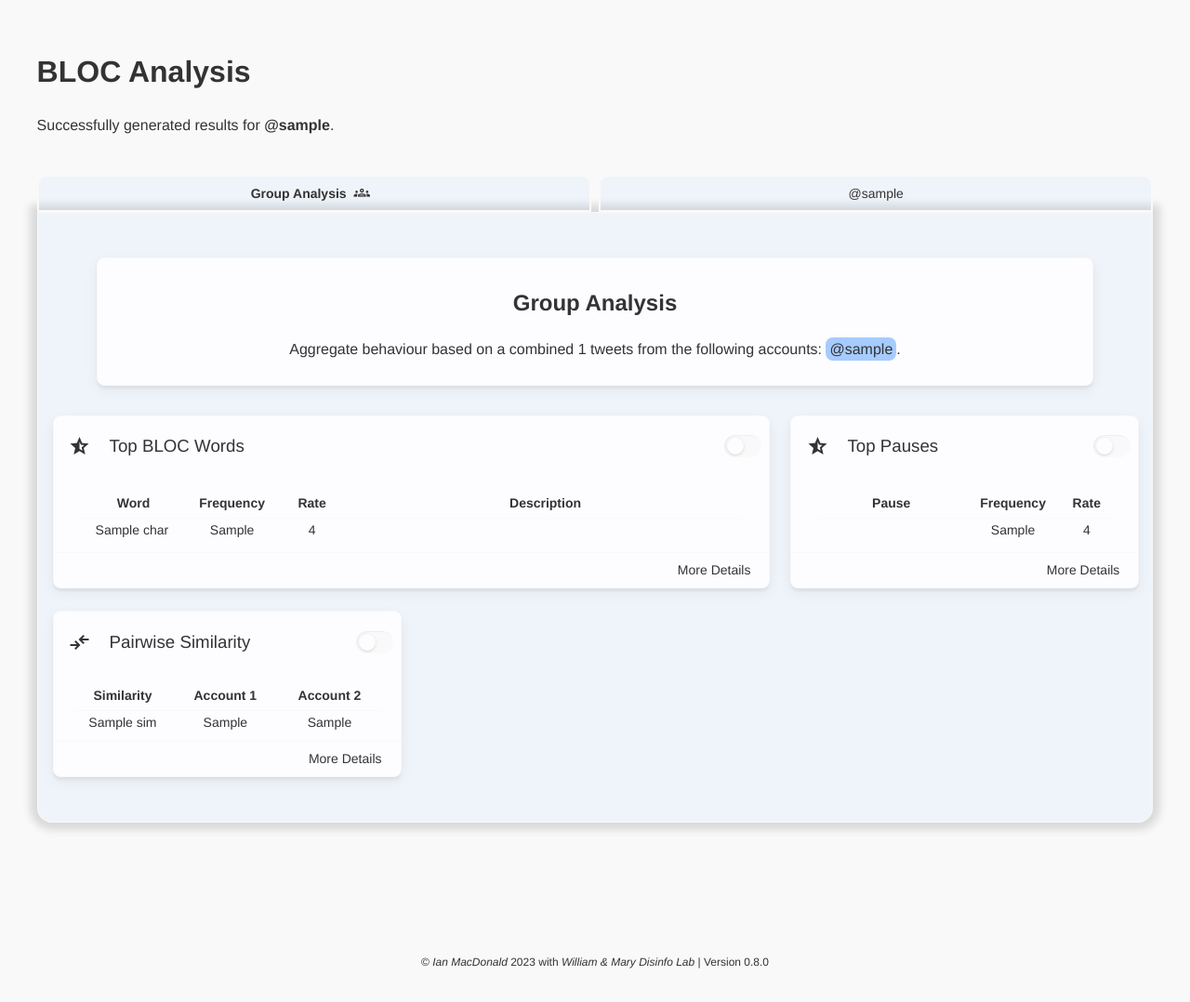
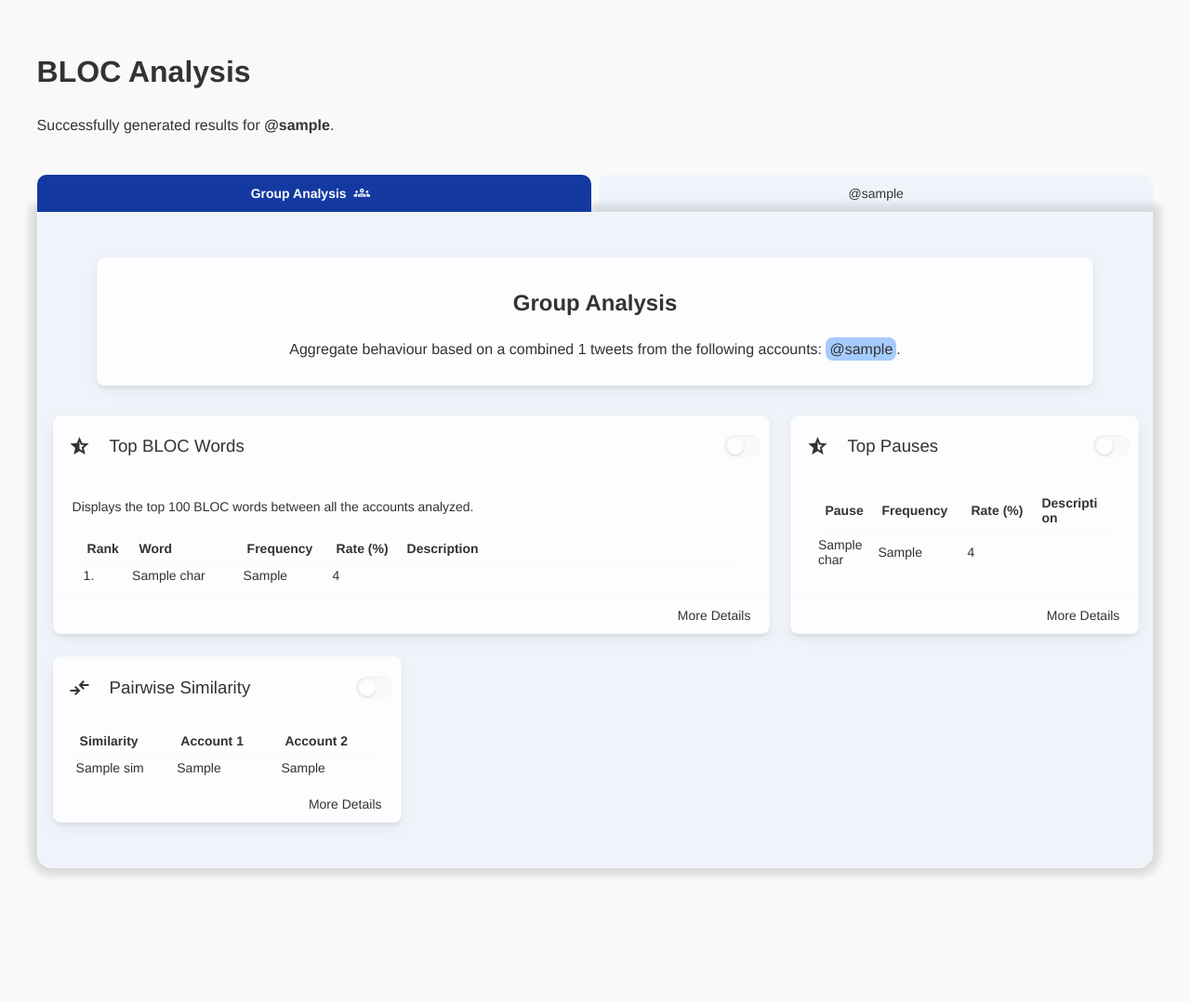
Before and after one commit to immacdonald/agwagram, a Django app: template blocdemo/templates/analysis_results.html in a window 1280 px wide. Shown: the part 69-1147 px from the top of the page at 93% size. Before the commit the page ends 1111 px from the top, so only its background shows below. Run offline with Django 4.2, Linux system fonts and the light colour scheme; the template is opened without the code that fills it: most values are stand-ins (such as "Sample title", 1, 10 or a date in 2020); style sheets or scripts are compiled from the project's sources; some libraries are stand-ins or nearby versions.

Commit message:
Minor formatting changes for top BLOC cards

```diff
--- a/blocdemo/static/scss/styles.scss
+++ b/blocdemo/static/scss/styles.scss
@@ -661,7 +661,7 @@ table {
 	border-spacing: 0;
 	width: 100%;
 	line-height: normal;
-	text-align: center;
+	text-align: left;
 
 }
 
@@ -699,13 +699,15 @@ tr:nth-child(odd):not(:first-child) {
 		flex-basis: 0;
 		border-radius: 10px 10px 0 0;
 		background-color: var(--c-background-trans);
+		border: none;
 
 		&:not(:last-child) {
 			margin-right: 0.5rem;
 		}
 
 		&.active {
-			color: var(--c-text-action);
+			color: var(--c-text-accent);
+			background-color: var(--c-accent-primary);
 			font-weight: bold;
 		}
 	}
--- a/blocdemo/templates/analysis_results.html
+++ b/blocdemo/templates/analysis_results.html
@@ -53,23 +53,25 @@ Results | BLOC
                     <p>This is more information about the BLOC word frequency analysis.</p>
                 </div>
                 <div class="card-body">
+                    <p>Displays the top 100 BLOC words between all the accounts analyzed.</p>
                     <div class="scrollable">
                         <table>
                             <tr>
+                                <th style="width: 40px">Rank</th>
                                 <th style="width: 100px">Word</th>
                                 <th style="width: 80px">Frequency</th>
-                                <th style="width: 60px">Rate</th>
+                                <th style="width: 60px">Rate (%)</th>
                                 <th>Description</th>
                             </tr>
                             {% for word in group_top_bloc_words %}
                             <tr>
+                                <td>{{word.rank}}.</td>
                                 <td>
                                     {% for char in word.term %}
                                         <div class="hoverable-text">
                                             {{ char }}
                                             <span class="hoverable-tooltip">{{ char|get_description }}</span>
                                         </div>
-                                        {% if not forloop.last %},&nbsp;{% endif %}
                                     {% endfor %}
                                 </td>
                                 <td>{{word.term_freq}}</td>
@@ -110,13 +112,24 @@ Results | BLOC
                     <div class="scrollable">
                         <table>
                             <tr>
-                                <th class="table-main">Pause</th>
-                                <th>Frequency</th>
-                                <th>Rate</th>
+                                <th style="width: 45px">Pause</th>
+                                <th style="width: 80px">Frequency</th>
+                                <th style="width: 60px">Rate (%)</th>
+                                <th>Description</th>
                             </tr>
                             {% for word in group_top_time %}
                             <tr>
                                 <td>
+                                    {% for char in word.term %}
+                                        <div class="hoverable-text">
+                                            {{ char }}
+                                            <span class="hoverable-tooltip">{{ char|get_description }}</span>
+                                        </div>
+                                    {% endfor %}
+                                </td>
+                                <td>{{word.term_freq}}</td>
+                                <td>{{word.term_rate}}</td>
+                                <td style="text-align: left">
                                     {% for char in word.term %}
                                         <div class="hoverable-text">
                                             {{ char|get_description }}
@@ -125,8 +138,6 @@ Results | BLOC
                                         {% if not forloop.last %},&nbsp;{% endif %}
                                     {% endfor %}
                                 </td>
-                                <td>{{word.term_freq}}</td>
-                                <td>{{word.term_rate}}</td>
                             </tr>
                             {% endfor %}
                         </table>
--- a/blocdemo/templates/components/account_bloc.html
+++ b/blocdemo/templates/components/account_bloc.html
@@ -17,23 +17,25 @@
                 <p>This is more information about the BLOC word frequency analysis.</p>
             </div>
             <div class="card-body">
+                <p>Displays the top 100 BLOC words.</p>
                 <div class="scrollable">
                     <table>
                         <tr>
+                            <th style="width: 40px">Rank</th>
                             <th style="width: 100px">Word</th>
                             <th style="width: 80px">Frequency</th>
-                            <th style="width: 60px">Rate</th>
+                            <th style="width: 60px">Rate (%)</th>
                             <th>Description</th>
                         </tr>
                         {% for word in account.top_bloc_words %}
                         <tr>
+                            <td>{{word.rank}}.</td>
                             <td>
                                 {% for char in word.term %}
                                     <div class="hoverable-text">
                                         {{ char }}
                                         <span class="hoverable-tooltip">{{ char|get_description }}</span>
                                     </div>
-                                    {% if not forloop.last %},&nbsp;{% endif %}
                                 {% endfor %}
                             </td>
                             <td>{{word.term_freq}}</td>
@@ -74,13 +76,24 @@
                 <div class="scrollable">
                     <table>
                         <tr>
-                            <th class="table-main">Pause</th>
-                            <th>Frequency</th>
-                            <th>Rate</th>
+                            <th style="width: 45px">Pause</th>
+                            <th style="width: 80px">Frequency</th>
+                            <th style="width: 60px">Rate (%)</th>
+                            <th>Description</th>
                         </tr>
                         {% for word in account.top_time %}
                         <tr>
                             <td>
+                                {% for char in word.term %}
+                                    <div class="hoverable-text">
+                                        {{ char }}
+                                        <span class="hoverable-tooltip">{{ char|get_description }}</span>
+                                    </div>
+                                {% endfor %}
+                            </td>
+                            <td>{{word.term_freq}}</td>
+                            <td>{{word.term_rate}}</td>
+                            <td style="text-align: left">
                                 {% for char in word.term %}
                                     <div class="hoverable-text">
                                         {{ char|get_description }}
@@ -89,8 +102,6 @@
                                     {% if not forloop.last %},&nbsp;{% endif %}
                                 {% endfor %}
                             </td>
-                            <td>{{word.term_freq}}</td>
-                            <td>{{word.term_rate}}</td>
                         </tr>
                         {% endfor %}
                     </table>
```
Also changed, not shown: blocdemo/code/bloc_handler.py (+45 -31 lines).
